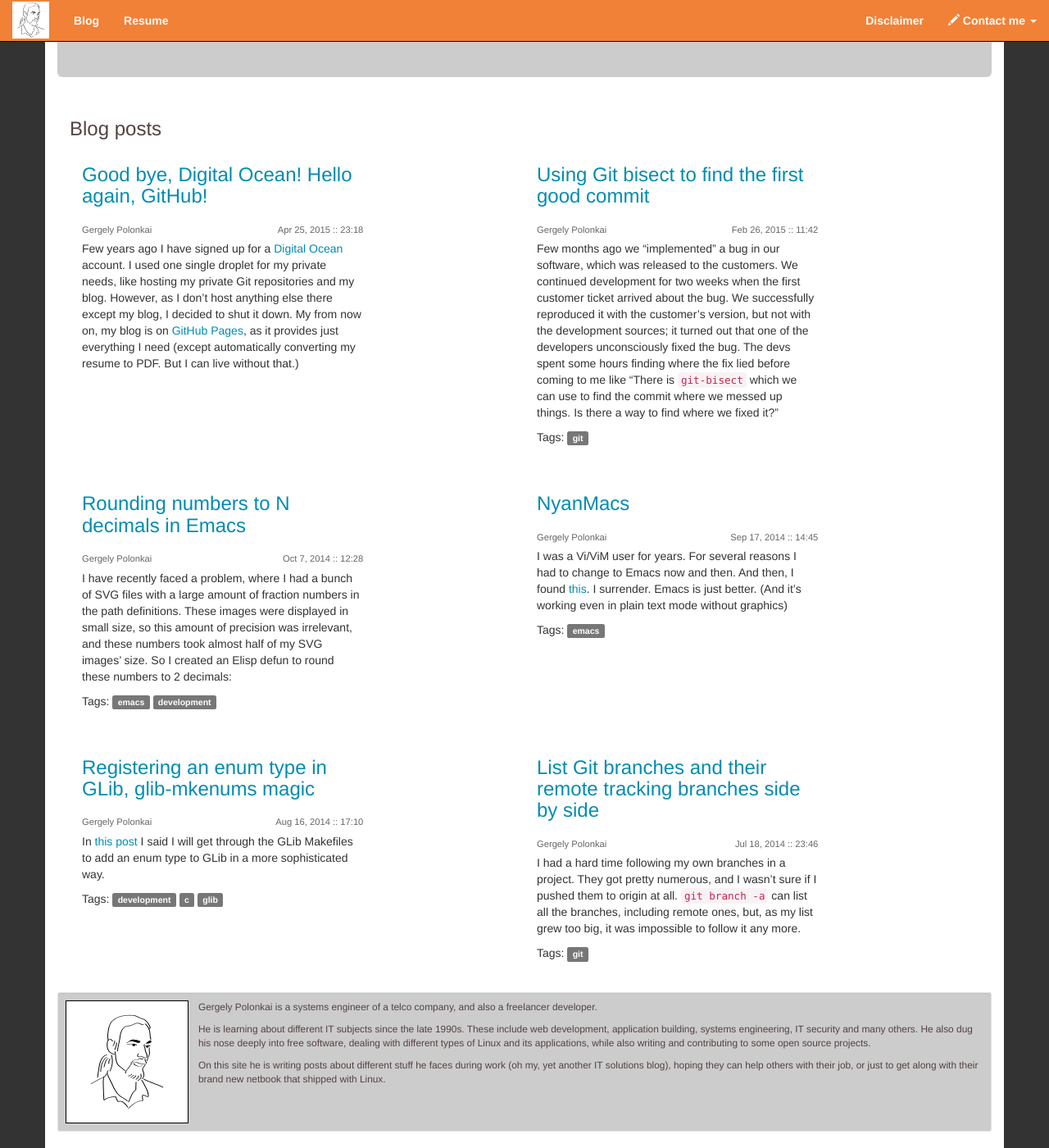
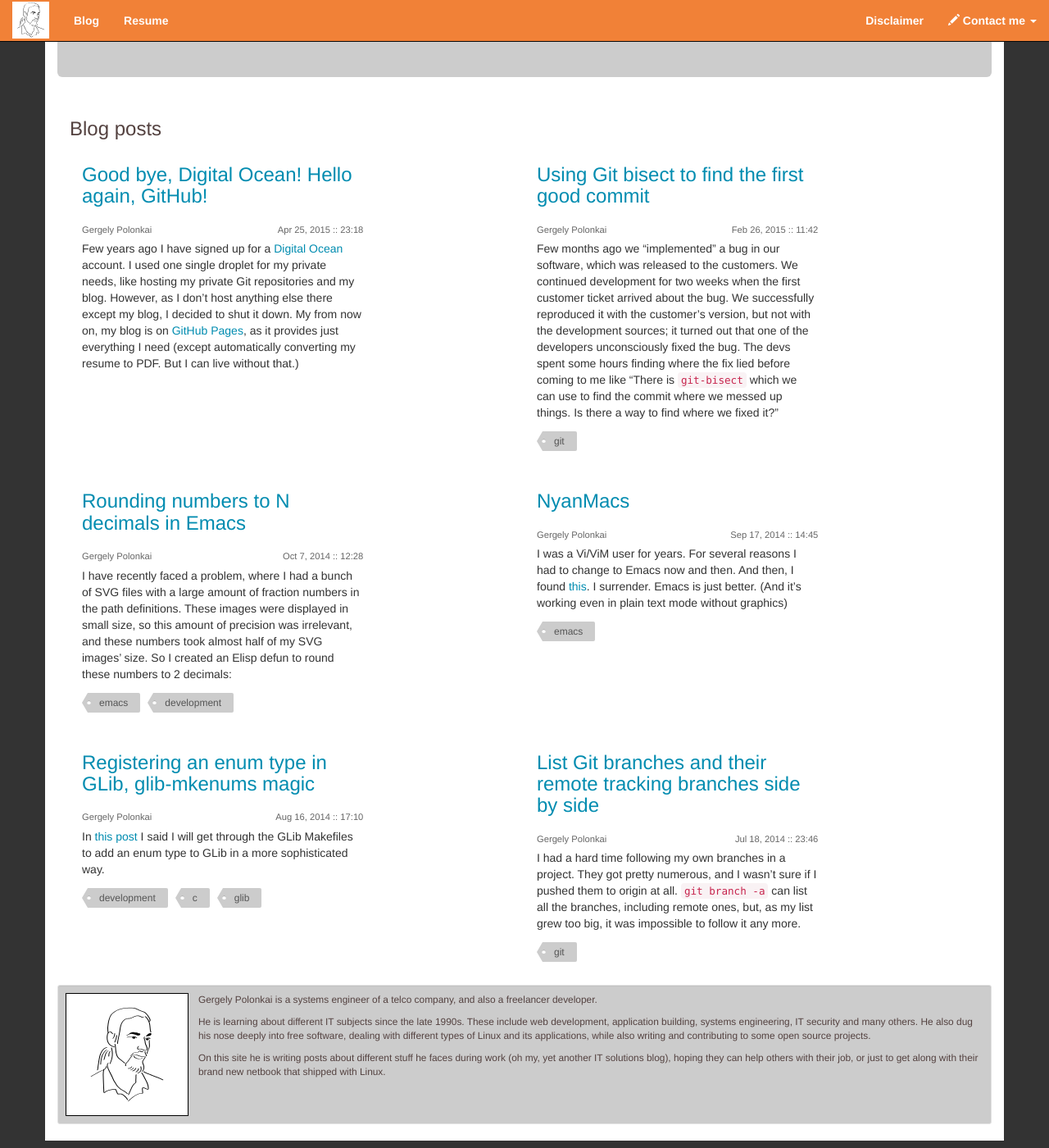
Before and after one commit to gergelypolonkai/gergelypolonkai.github.io, a Jekyll site: the page built from index.html, in a window 1280 px wide and 1400 px high, scrolled down 241 px. Shown: the whole window at 82% size. Built offline with Jekyll 4.4.1, drawn with Linux system fonts in a browser that asks for light colours; nearby versions of some CDN libraries; comment, search, counter and statistics services are not loaded.

Commit message:
Restyle tag labels
They now look like actual tags

```diff
--- a/_includes/blog-post.html
+++ b/_includes/blog-post.html
@@ -33,17 +33,7 @@
 {% endif %}
             </main>
 
-{% capture tagsize %}{{post.tags | size}}{% endcapture %}
-{% if tagsize != '0' %}
-            <footer>
-                <p class="article-tags">
-                    Tags:
-{%     for tag in post.tags %}
-{%         include tag-link.html %}
-{%     endfor %}
-                </p>
-            </footer>
-{% endif %}
+{% include tag-link.html %}
 {% if page.post_listing %}
         </li>
     </ul>
--- a/_includes/tag-link.html
+++ b/_includes/tag-link.html
@@ -1 +1,10 @@
-<a href="{{tag | prepend: '/blog/tag/' | prepend: site.baseurl}}" class="label label-default">{{tag}}</a>
+{% capture tagsize %}{{post.tags | size}}{% endcapture %}
+{% if tagsize != '0' %}
+            <footer>
+                <p class="article-tags">
+{%     for tag in post.tags %}
+                    <a href="{{tag | prepend: '/blog/tag/' | prepend: site.baseurl}}" class="tag-label">{{tag}}</a>
+{%     endfor %}
+                </p>
+            </footer>
+{% endif %}
--- a/css/style.sass
+++ b/css/style.sass
@@ -13,6 +13,37 @@ $footer-text: #7f7f7f
 $well-background: #ccc
 $link-color: #018cb0
 $light-color: #666
+
+=border-top-right-radius($value)
+  border-top-right-radius: $value
+  -moz-border-radius-topright: 2px
+  -webkit-border-top-right-radius: $value
+
+=border-top-left-radius($value)
+  border-top-left-radius: $value
+  -moz-border-radius-topleft: $value
+  -webkit-border-top-left-radius: $value
+
+=border-bottom-right-radius($value)
+  border-bottom-right-radius: $value
+  -moz-border-radius-bottomright: $value
+  -webkit-border-bottom-right-radius: $value
+
+=border-bottom-left-radius($value)
+  border-bottom-left-radius: $value
+  -moz-border-radius-bottomleft: $value
+  -webkit-border-bottom-left-radius: $value
+
+=border-radius($tr, $br: $tr, $bl: $br, $tl: $tr)
+  +border-top-right-radius($tr)
+  +border-bottom-right-radius($br)
+  +border-bottom-left-radius($bl)
+  +border-top-left-radius($tl)
+
+=background-clip-padding-box
+  -moz-background-clip: padding
+  -webkit-background-clip: padding-box
+  background-clip: padding-box
 
 h1, h2, h3, h4, h5, h6, .h1, .h2, .h3, .h4, .h5, .h6
   color: $content-text
@@ -121,3 +152,55 @@ body
   .plusone-container
     margin-left: 1em
     display: inline
+
+.tag-label
+  +border-radius(2px, 2px, 0, 0)
+  +background-clip-padding-box
+  float: left
+  position: relative
+  background: #ccc
+  margin-left: 16px
+  margin-top: 3px
+  padding: 0 15px 0 14px
+  line-height: 24px
+  font-size: 12px
+  color: #555
+  display: inline-block
+
+.tag-label:first-child
+  margin-left: 7px
+
+.tag-label:before
+  position: absolute
+  left: -7px
+  top: 0
+  width: 0
+  height: 0
+  display: block
+  border-style: solid
+  border-width: 12px 7px 12px 0
+  border-color: transparent #ccc transparent transparent
+  content: ""
+
+/* the "hole" on the left end */
+.tag-label:after
+  content: ""
+  position: absolute
+  width: 5px
+  height: 5px
+  background: $content-background
+  top: 9px
+  left: -1px
+  border-radius: 50%
+  box-shadow: inset 0 1px 1px #aaa
+
+.tag-label:hover:before
+  border-color: transparent $menu-background transparent transparent
+
+.tag-label:hover
+  background: $menu-background
+  color: $menu-text
+  text-decoration: none
+
+.tag-label:hover:after
+  box-shadow: inset 0 1px 1px $menu-background
```
